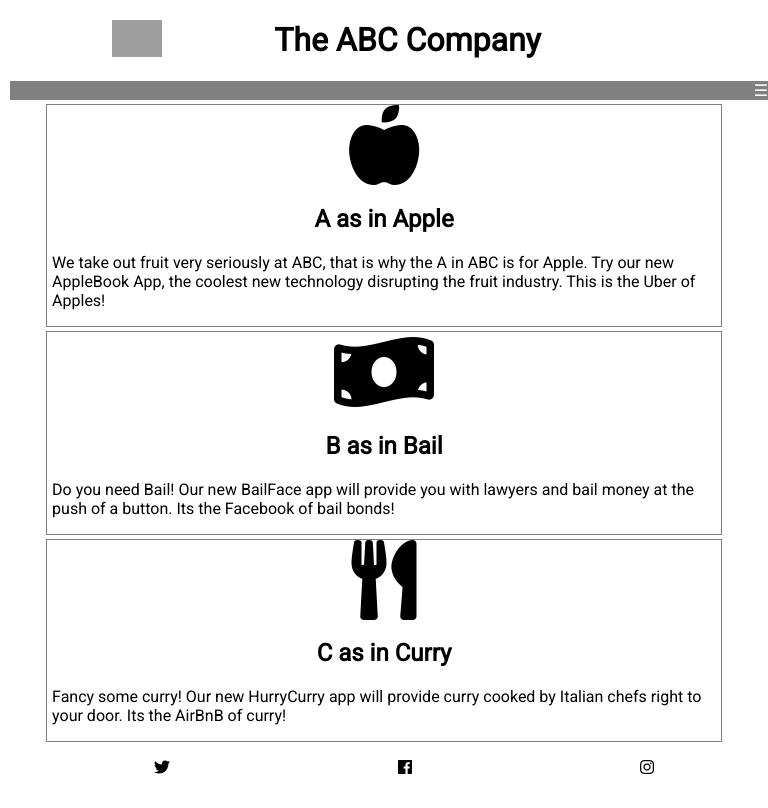
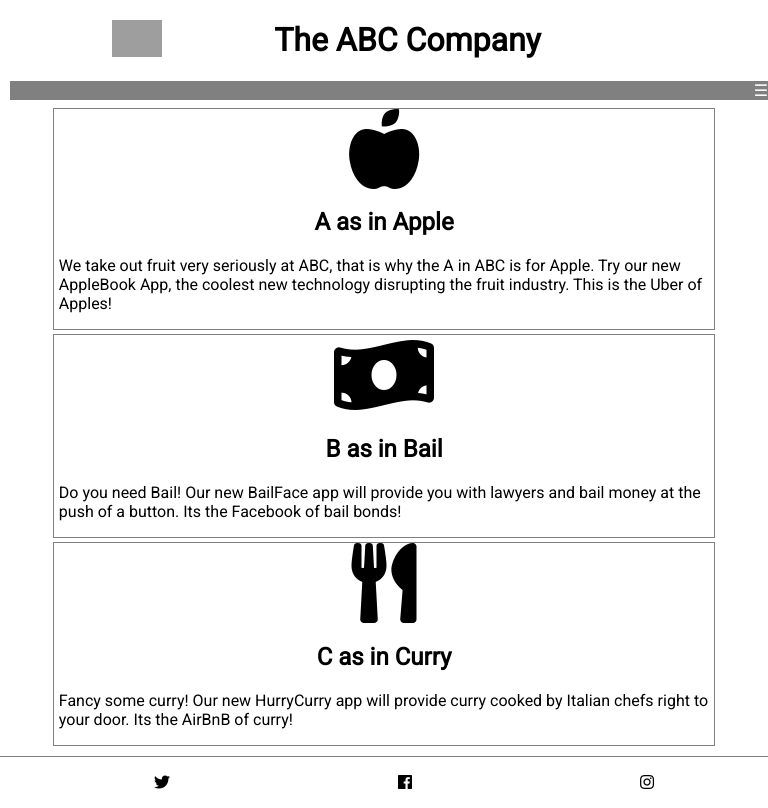
Before and after one commit to CurielVF/desarrolloweb, a plain HTML site: page Lab3/index.html in a window 768 px wide. Drawn offline with Linux system fonts and the light colour scheme; grey boxes are pictures that could not be loaded.

Commit message:
Ajustes Lab 3

```diff
--- a/Lab3/css/index.css
+++ b/Lab3/css/index.css
@@ -18,6 +18,12 @@
     flex-direction: column;
     align-items: center;
     justify-content: space-evenly;
+  }
+
+  main {
+    margin-left: 1%;
+    margin-right: 1%;
+    margin-top: 1%;
   }
 
   nav {
@@ -98,6 +104,13 @@
     justify-content: space-around;
     list-style-type: none;
   }
+
+  footer {
+    border-top: solid;
+    border-width: 1px;
+    border-color: gray;
+    margin-top: 10px;
+  }
 }
 
 @media (min-width: 1024px) {
```
